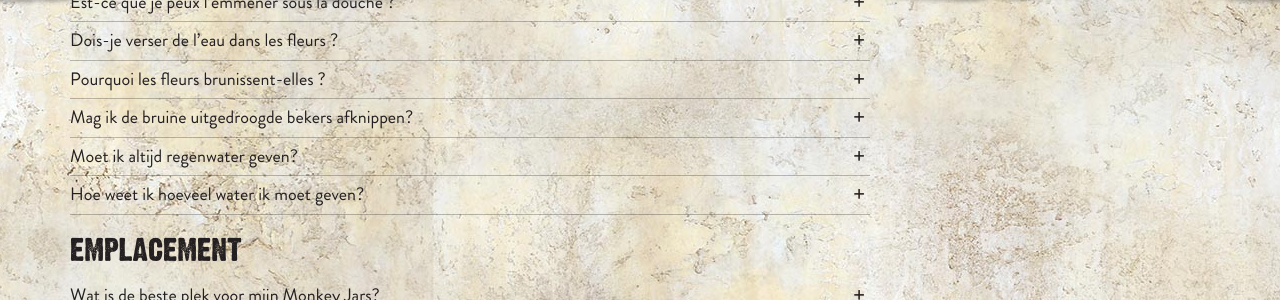
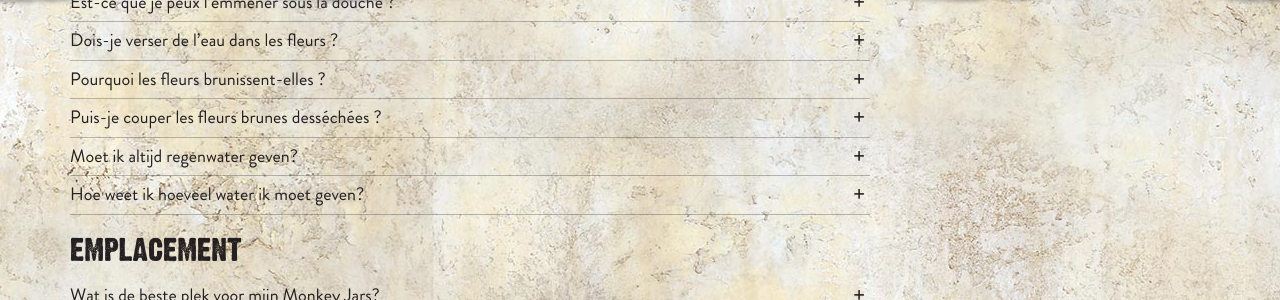
Before and after one commit to jhvanderschee/monkeyjars_fr, a Jekyll site: the page built from informations/index.md, in a window 1280 px wide and 900 px high, scrolled down 424 px. Shown: the part 156-456 px from the top of the window. Built offline with Jekyll 4.4.1, drawn with Linux system fonts in a browser that asks for light colours; some of the changed lines change nothing that is shown.

Commit message:
Updated 'informations/index.md' via CloudCannon

```diff
--- a/informations/index.md
+++ b/informations/index.md
@@ -46,11 +46,11 @@
       dans un endroit trop sec ou trop lumineux. Il est important alors de lui
       donner de l’eau et de la placer dans un endroit humide. Par exemple dans
       la salle de bains !
-  - title: Mag ik de bruine uitgedroogde bekers afknippen?
+  - title: Puis-je couper les fleurs brunes desséchées ?
     content: >-
-      Ja, de bruine bekers zijn afgestorven. Je mag ze afknippen. Het maakt niet
-      uit waar; je kunt ze direct boven aan de stengel afknippen of onderaan. Ik
-      ga daarna hard mijn best doen om nieuwe bekers te maken.
+      Oui, les fleurs brunes sont mortes. Vous pouvez les couper. Peu importe où
+      : directement au haut de la tige ou bien en bas. La plante développera
+      ensuite de nouvelles fleurs.
   - title: Moet ik altijd regenwater geven?
     content: >-
       Regenwater bevat geen kalk. Kalk vind ik wat minder lekker. Je mag mij
```
